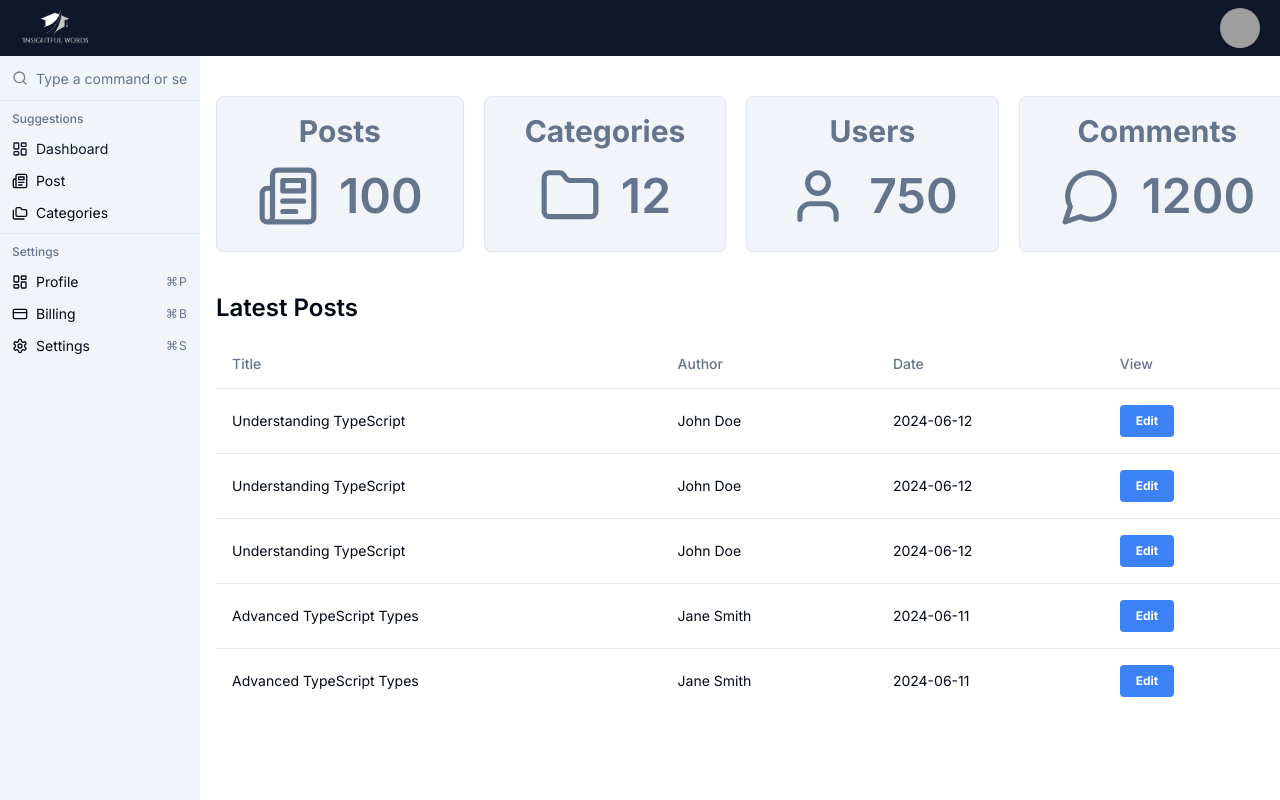
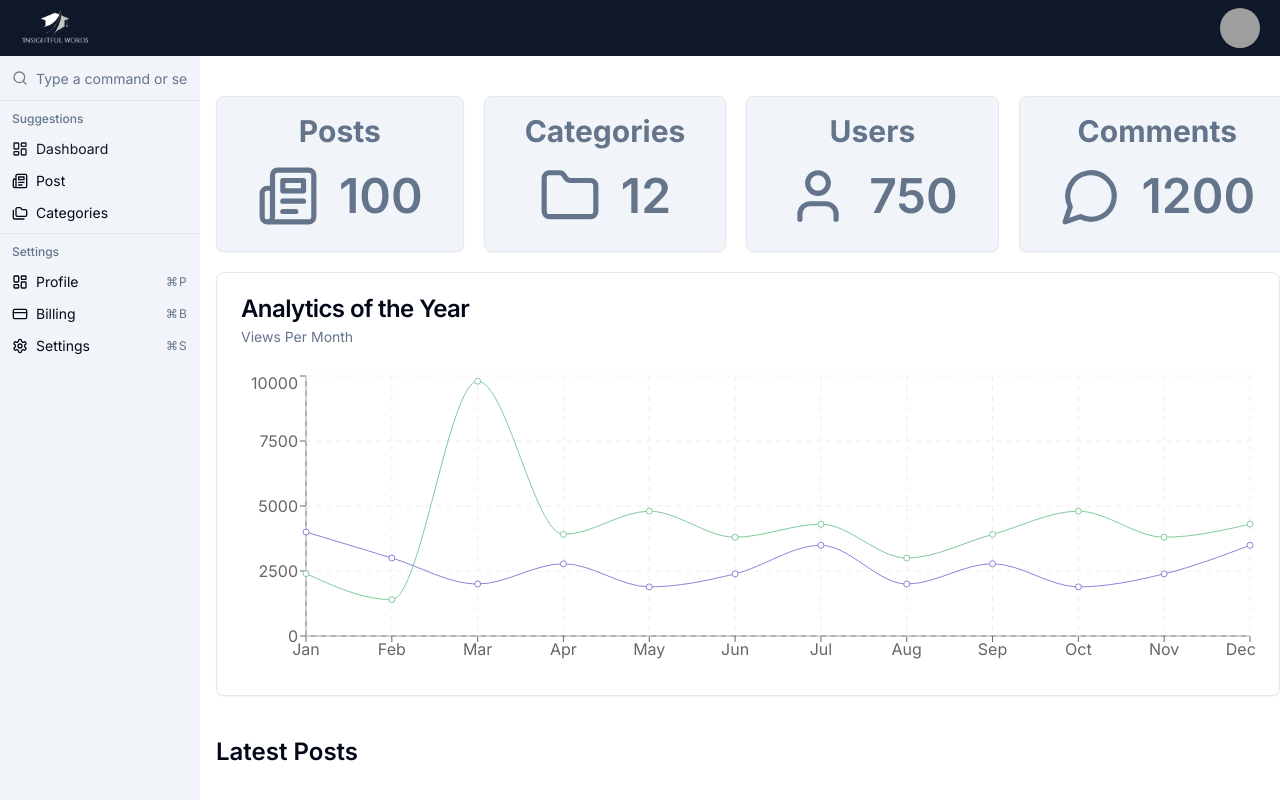
Before and after one commit to yetabalij/insightful-dashboard, a Next.js app: page / in a window 1280 px wide. Shown: the top 800 px of the page. Built offline with nearby package versions, Linux system fonts and the light colour scheme; grey boxes are pictures that could not be loaded.

Commit message:
chart component is completed.

```diff
--- /dev/null
+++ b/components/dashboard/AnalyticsChart.tsx
@@ -0,0 +1,45 @@
+"use client";
+import { Data } from "@/data/analytics";
+import {
+  CartesianGrid,
+  Line,
+  LineChart,
+  XAxis,
+  YAxis,
+  ResponsiveContainer,
+} from "recharts";
+import {
+  Card,
+  CardContent,
+  CardDescription,
+  CardHeader,
+  CardTitle,
+} from "@/components/ui/card";
+
+const AnalyticsChart = () => {
+  return (
+    <div>
+      <Card>
+        <CardHeader>
+          <CardTitle>Analytics of the Year</CardTitle>
+          <CardDescription>Views Per Month</CardDescription>
+        </CardHeader>
+        <CardContent>
+          <div style={{ width: "100%", height: 300 }}>
+            <ResponsiveContainer>
+              <LineChart data={Data}>
+                <XAxis dataKey="name" />
+                <YAxis />
+                <CartesianGrid stroke="#eee" strokeDasharray="5 5" />
+                <Line type="monotone" dataKey="uv" stroke="#8884d8" />
+                <Line type="monotone" dataKey="pv" stroke="#82ca9d" />
+              </LineChart>
+            </ResponsiveContainer>
+          </div>
+        </CardContent>
+      </Card>
+    </div>
+  );
+};
+
+export default AnalyticsChart;
--- a/components/dashboard/DashboardRight.tsx
+++ b/components/dashboard/DashboardRight.tsx
@@ -1,6 +1,7 @@
 import DashboardCard from "@/components/dashboard/DashboardCard";
 import PostTable from "@/components/posts/PostTable";
 import { Folder, MessageCircle, Newspaper, User } from "lucide-react";
+import AnalyticsChart from "./AnalyticsChart";
 
 const DashboardRight = () => {
   return (
@@ -27,6 +28,7 @@ const DashboardRight = () => {
           icon={<MessageCircle className="text-slate-500" size={62} />}
         />
       </div>
+      <AnalyticsChart />
       <PostTable title="Latest Posts" limit={5} />
     </div>
   );
```
